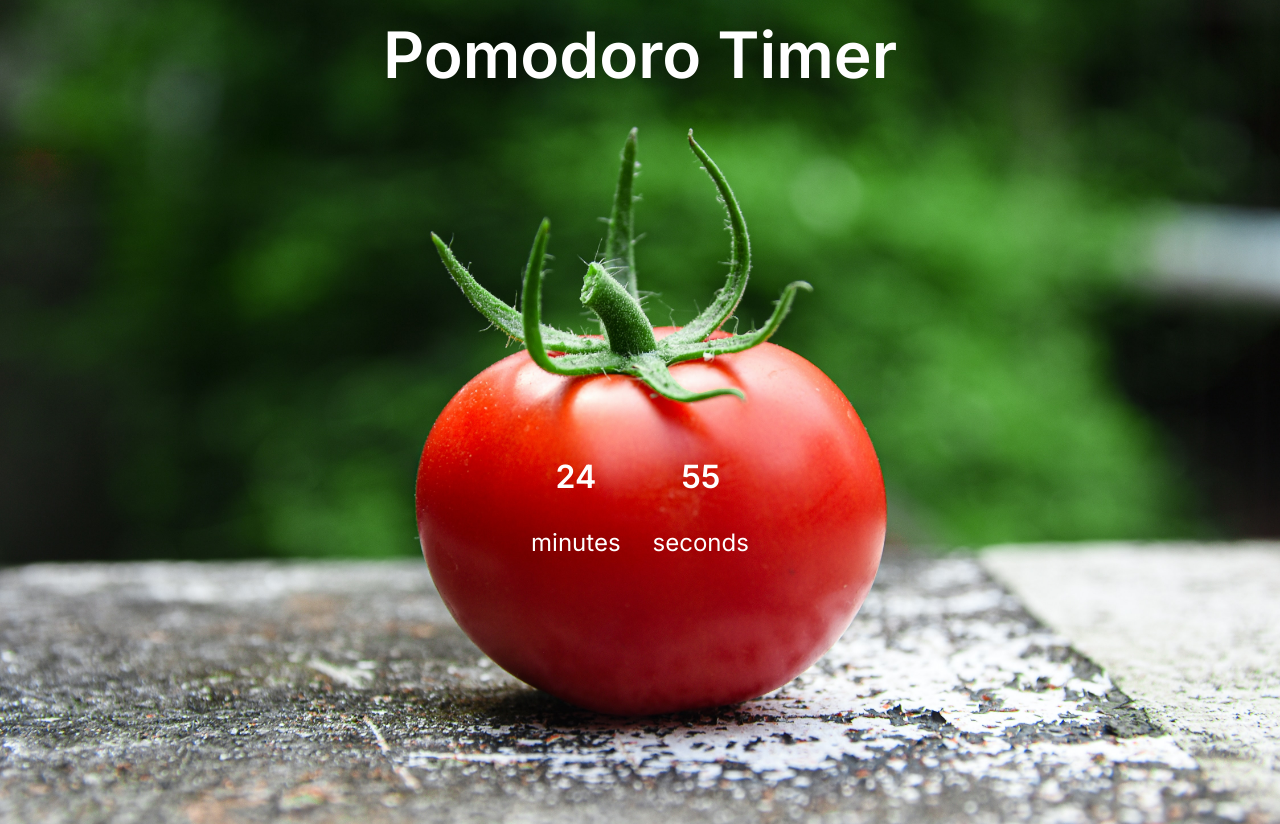
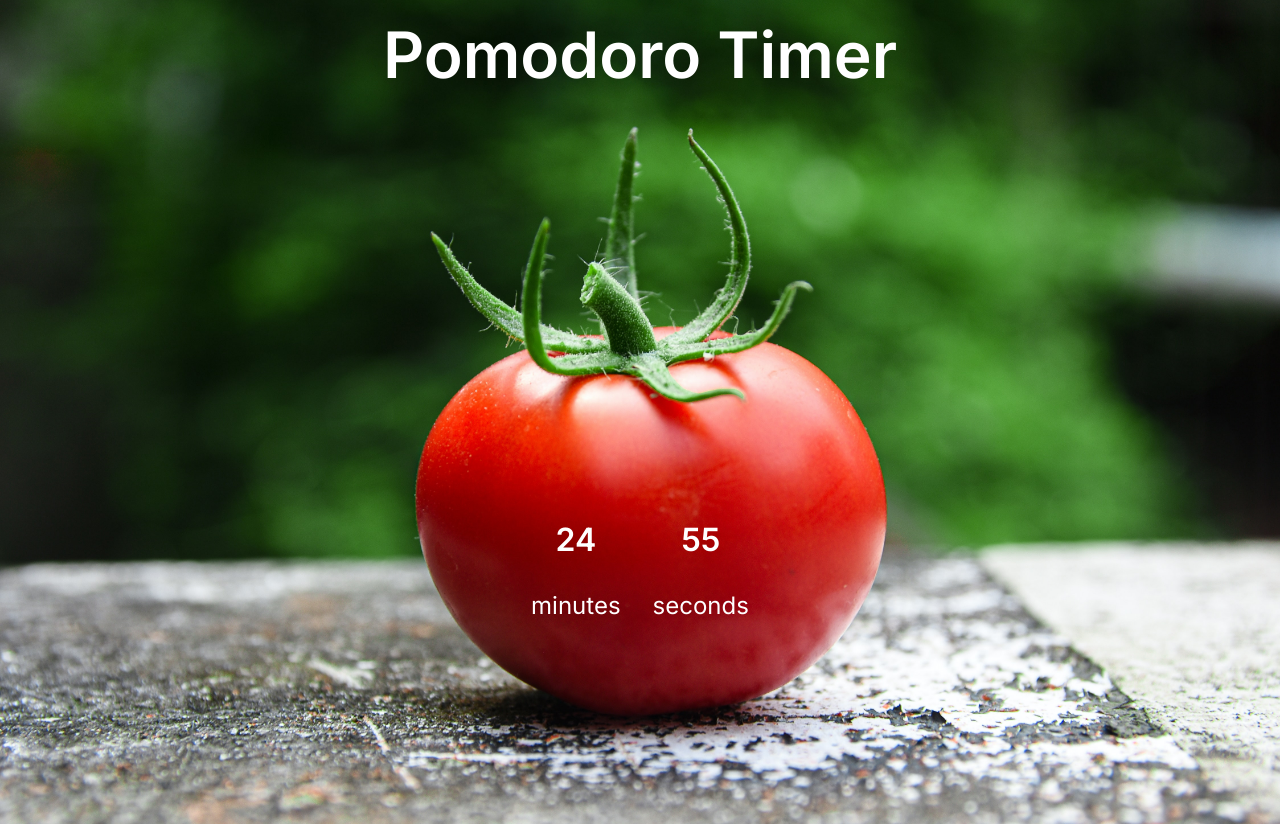
Before and after one commit to Shimanti/pomo, a plain HTML site: page index.html in a window 1280 px wide. Drawn offline with Linux system fonts and the light colour scheme.

Commit message:
Update styles.css

```diff
--- a/styles.css
+++ b/styles.css
@@ -24,7 +24,7 @@ h1 {
 }
 
 .timer {
-  margin: 25% 10%;
+  margin: 30% 10%;
   display: flex;
   align-items: center;
   justify-content: center;
```
